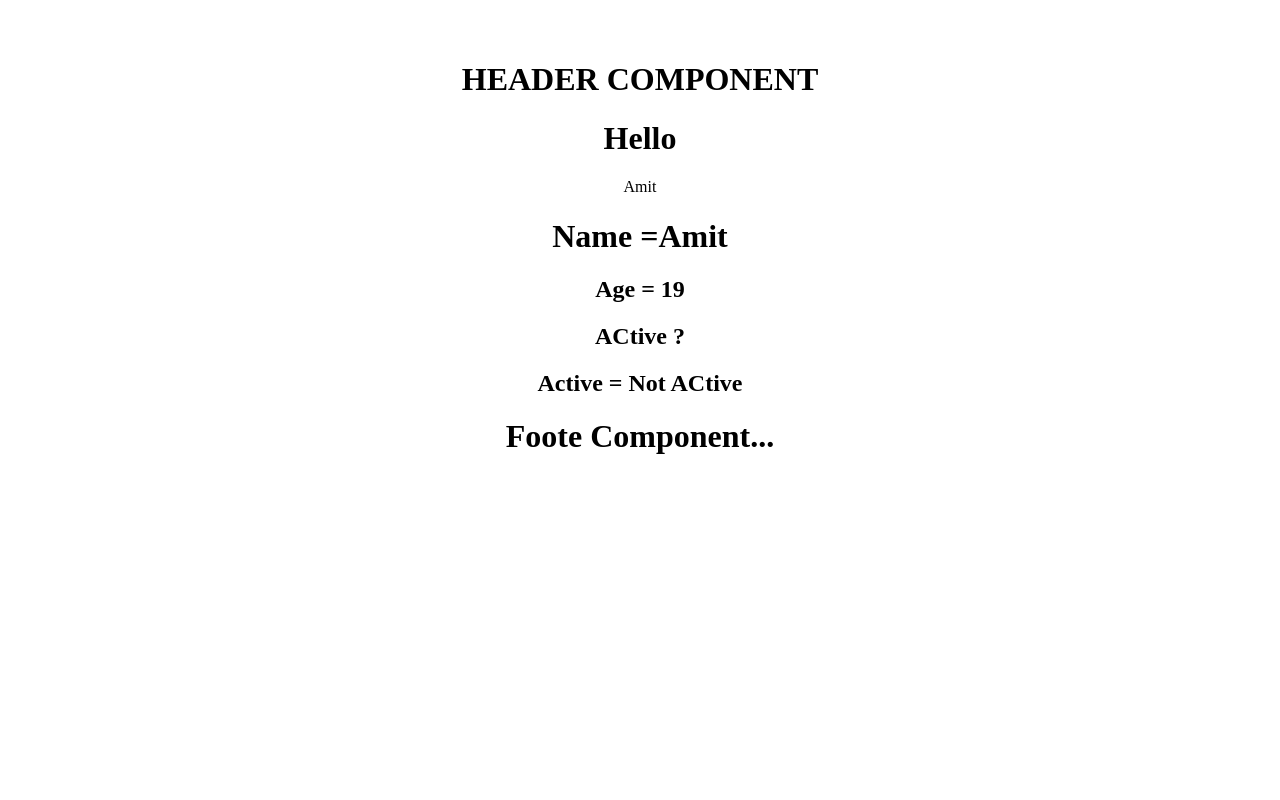
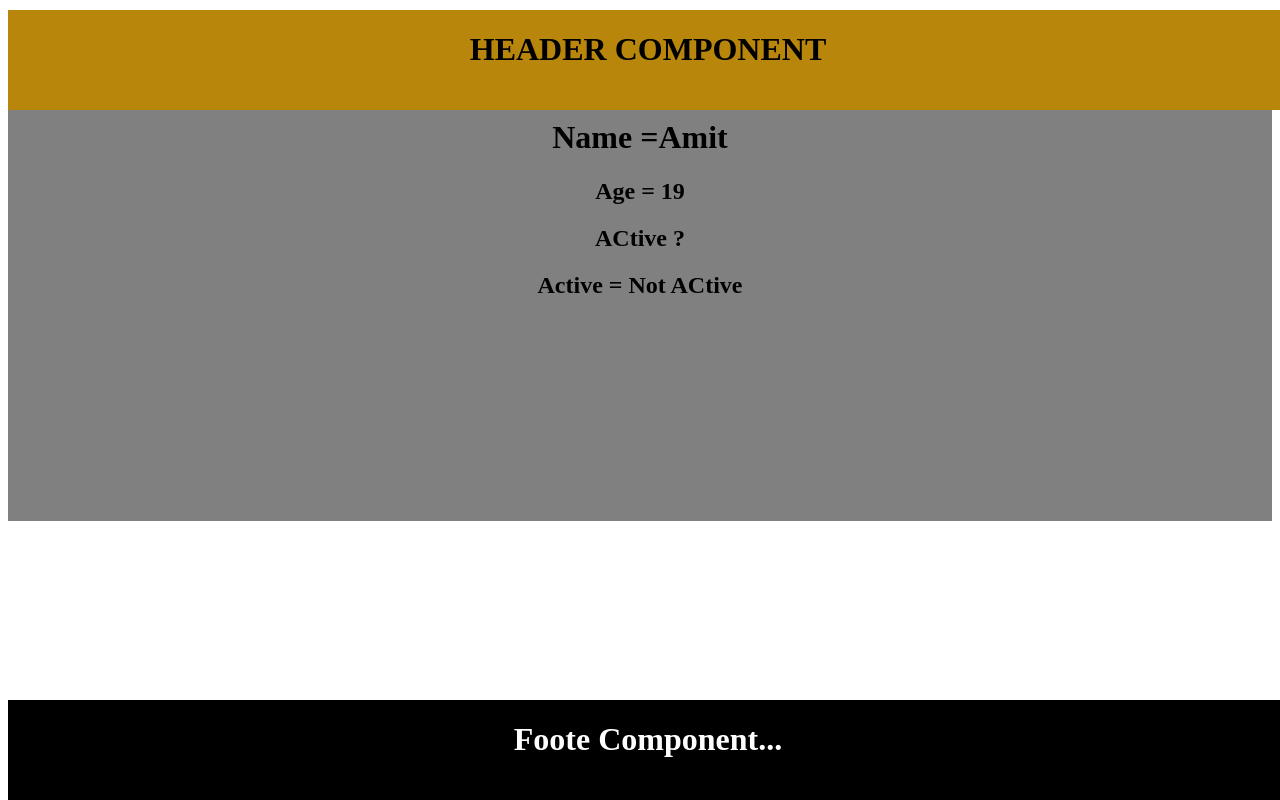
Before and after one commit to samirvithlani/internship_mern_2025_2_react, a React (Vite) app: page / in a window 1280 px wide. Built offline with nearby package versions, Linux system fonts and the light colour scheme.

Commit message:
component

```diff
--- a/src/App.jsx
+++ b/src/App.jsx
@@ -1,7 +1,7 @@
 import { useState } from 'react'
 import reactLogo from './assets/react.svg'
 import viteLogo from '/vite.svg'
-import './App.css'
+//import './App.css'
 import {Header} from "./components/Header"
 import Footer from './components/Footer'
 import { Content } from './components/Content'
--- /dev/null
+++ b/src/assets/footer.css
@@ -0,0 +1,11 @@
+.footer{
+
+bottom: 0;
+height: 100px;
+width: 100%;
+background-color: black;
+color: white;
+position: fixed;
+text-align: center;
+
+}
--- /dev/null
+++ b/src/assets/header.css
@@ -0,0 +1,9 @@
+.header{
+
+    text-align: center;
+    width: 100%;
+    height: 100px;
+    position: fixed;
+    top: 10px;
+    background-color: darkgoldenrod;
+}
--- a/src/components/Content.jsx
+++ b/src/components/Content.jsx
@@ -6,7 +6,7 @@ export const Content = () => {
     var isActive = false;
 
   return (
-    <div>
+    <div style={{backgroundColor:"GrayText",height:"500px",width:"100%",textAlign:"center"}}>
          <h1>Hello</h1>
       {name}
       <h1>Name ={name}</h1>
--- a/src/components/Footer.jsx
+++ b/src/components/Footer.jsx
@@ -1,8 +1,9 @@
 import React from 'react'
+import "../assets/footer.css"
 
 export default function Footer() {
   return (
-    <div>
+    <div class = "footer">
         <h1>Foote Component...</h1>
     </div>
   )
--- a/src/components/Header.jsx
+++ b/src/components/Header.jsx
@@ -2,10 +2,12 @@
 //rfc
 
 import React from "react";
+import "../assets/header.css"
 
+//<link rel href ="">
 export const Header = () => {
   return (
-    <div>
+    <div class="header">
       <h1>HEADER COMPONENT</h1>
     </div>
   );
```
Also changed, not shown: th.txt.
